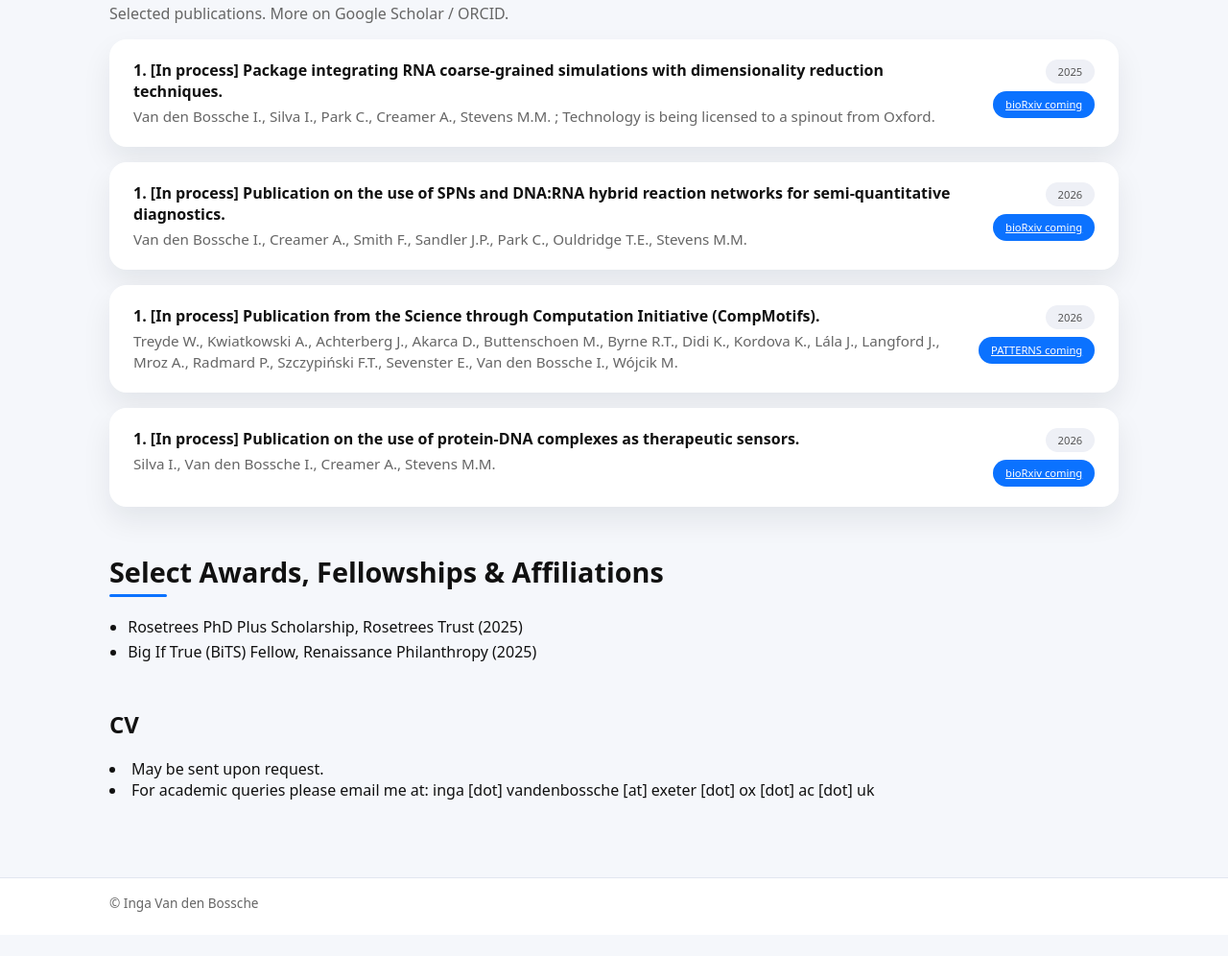
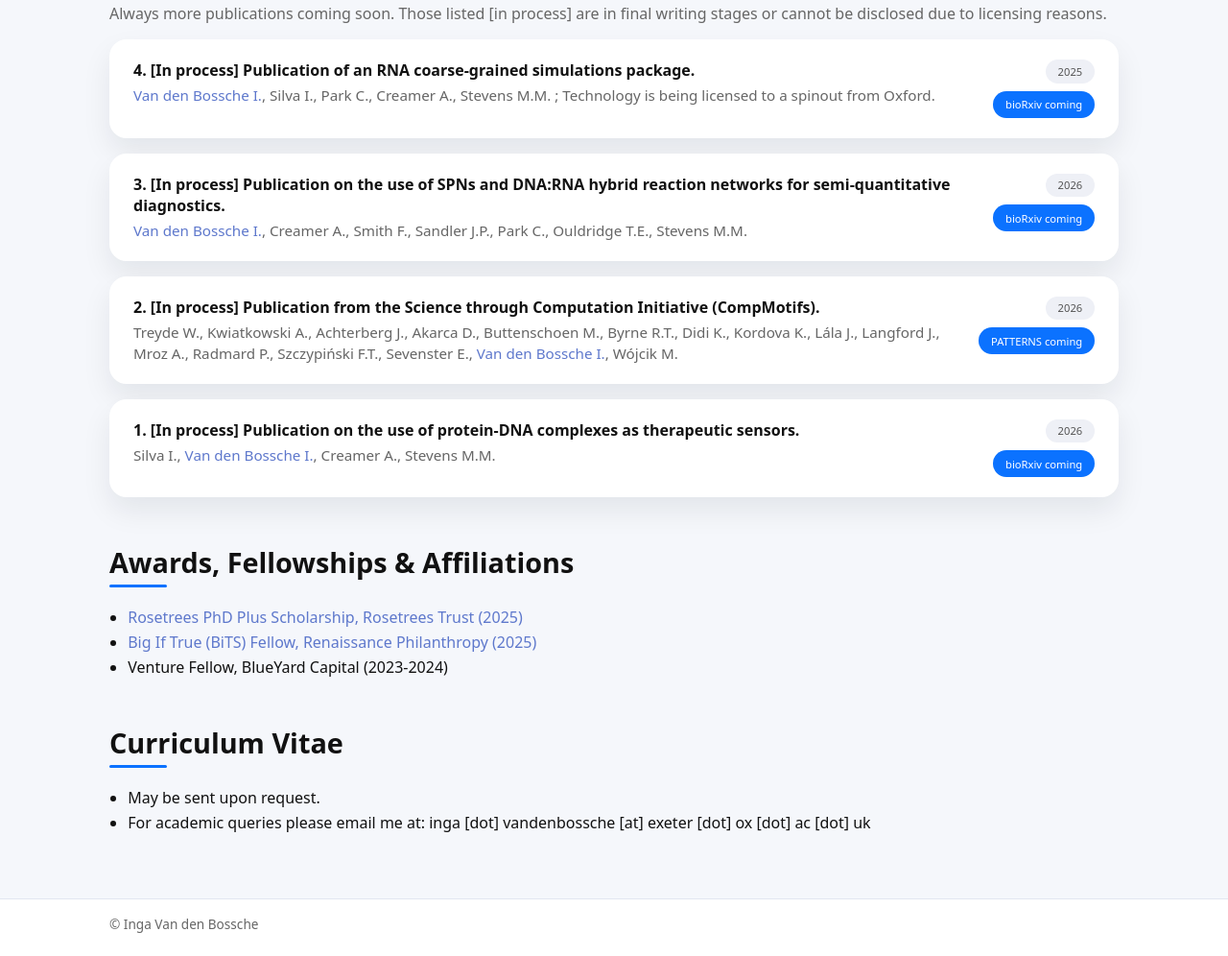
Before and after one commit to ilv18/ilv18.github.io, a plain HTML site: page index.html in a window 1280 px wide. Shown: the part 1378-2374 px from the top of the page at 96% size. Before the commit the page ends 2352 px from the top, so only its background shows below. Drawn offline with Linux system fonts and the light colour scheme.

Commit message:
links for scholarships

```diff
--- a/index.html
+++ b/index.html
@@ -17,9 +17,9 @@
         <a href="#blogs">Blogs</a>
         <a href="#papers">Publications</a>
         <a href="#awards">Awards</a>
-        <a href="#cv">CV</a>
+        <!-- <a href="#cv">CV</a> -->
         <a class="icon-link" href="https://www.linkedin.com/in/ingavandenbossche/" target="_blank"> <i class="fab fa-linkedin-in"></i> </a>
-        <a class="icon-link" href="https://substack.com/@ingavdbossche" target="_blank"> <img src="Images/substack.png" alt="Substack" class="icon-img"> </a>
+        <a class="icon-link substack-icon" href="https://substack.com/@ingavdbossche" target="_blank"> <img src="Images/substackGrey.png" alt="Substack" class="icon-img"></a>
         <a class="icon-link" href="https://github.com/ilv18" target="_blank">
           <i class="fab fa-github"></i>
         </a>
@@ -43,7 +43,7 @@
         </div>
         <div class="about-text">
           <p>
-            Hi, I'm Inga, a Rosetrees PhD Plus scholar, and BiTS (Big If True, Renaissance Philanthropies) fellow, completing my PhD in Bioengineering at the University of Oxford.
+            Hi, I'm Inga, a Rosetrees PhD Plus scholar, and BiTS (Big If True, Renaissance Philanthropies) fellow, currently completing my PhD in Bioengineering at the University of Oxford.
           </p>
           <p>
             Over the past few years I have explored the use of nucleic acid reaction networks for diagnostic and therapeutic applications alike.
@@ -208,17 +208,17 @@
         <div class="section-underline"></div>
       </div>
 
-      <p class="section-intro">Selected publications. More on Google Scholar / ORCID.</p>
+      <p class="section-intro">Always more publications coming soon. Those listed [in process] are in final writing stages or cannot be disclosed due to licensing reasons.</p>
 
       <div class="card-list">
         <article class="card paper-card">
           <div class="paper-content">
             <div class="paper-text">
               <div class="paper-authors">
-                1. [In process] Package integrating RNA coarse-grained simulations with dimensionality reduction techniques.
+                4. [In process] Publication of an RNA coarse-grained simulations package.
               </div>
               <a class="paper-title" href="" target="_blank">
-                Van den Bossche I., Silva I., Park C., Creamer A., Stevens M.M. ; Technology is being licensed to a spinout from Oxford.
+                <span class="me-author">Van den Bossche I.</span>, Silva I., Park C., Creamer A., Stevens M.M. ; Technology is being licensed to a spinout from Oxford.
               </a>
             </div>
 
@@ -235,10 +235,10 @@
           <div class="paper-content">
             <div class="paper-text">
               <div class="paper-authors">
-                1. [In process] Publication on the use of SPNs and DNA:RNA hybrid reaction networks for semi-quantitative diagnostics.
+                3. [In process] Publication on the use of SPNs and DNA:RNA hybrid reaction networks for semi-quantitative diagnostics.
               </div>
               <a class="paper-title" href="" target="_blank">
-                Van den Bossche I., Creamer A., Smith F., Sandler J.P., Park C., Ouldridge T.E., Stevens M.M.
+                <span class="me-author">Van den Bossche I.</span>, Creamer A., Smith F., Sandler J.P., Park C., Ouldridge T.E., Stevens M.M.
               </a>
             </div>
 
@@ -255,11 +255,11 @@
           <div class="paper-content">
             <div class="paper-text">
               <div class="paper-authors">
-                1. [In process] Publication from the Science through Computation Initiative (CompMotifs).
+                2. [In process] Publication from the Science through Computation Initiative (CompMotifs).
               </div>
               <a class="paper-title" href="" target="_blank">
                 Treyde W., Kwiatkowski A., Achterberg J., Akarca D., Buttenschoen M., Byrne R.T., Didi K., Kordova K., L&aacute;la J., Langford J., Mroz A., Radmard P.,
-                Szczypi&#324;ski F.T., Sevenster E., Van den Bossche I., W&oacute;jcik M.
+                Szczypi&#324;ski F.T., Sevenster E., <span class="me-author">Van den Bossche I.</span>, W&oacute;jcik M.
               </a>
             </div>
 
@@ -279,7 +279,7 @@
                 1. [In process] Publication on the use of protein-DNA complexes as therapeutic sensors.
               </div>
               <a class="paper-title" href="" target="_blank">
-                Silva I., Van den Bossche I., Creamer A., Stevens M.M.
+                Silva I., <span class="me-author">Van den Bossche I.</span>, Creamer A., Stevens M.M.
               </a>
             </div>
 
@@ -298,22 +298,35 @@
     <!-- AWARDS SECTION -->
     <section id="awards" class="section">
       <div class="section-header">
-        <h2 class="section-title">Select Awards, Fellowships & Affiliations</h2>
+        <h2 class="section-title">Awards, Fellowships & Affiliations</h2>
         <div class="section-underline"></div>
       </div>
 
       <ul class="simple-list">
-        <li>Rosetrees PhD Plus Scholarship, Rosetrees Trust (2025)</li>
-        <li>Big If True (BiTS) Fellow, Renaissance Philanthropy (2025)</li>
+        <li>
+          <a href="https://rosetrees.org.uk/phd-plus/" target="_blank">
+            Rosetrees PhD Plus Scholarship, Rosetrees Trust (2025)
+          </a>
+        </li>
+        <li>
+          <a href="https://www.renaissancephilanthropy.org/big-if-true-science-accelerator" target="_blank">
+            Big If True (BiTS) Fellow, Renaissance Philanthropy (2025)
+          </a>
+        </li>
+        <li>Venture Fellow, BlueYard Capital (2023-2024)</li>
       </ul>
     </section>
 
-    <section id="cv">
-      <h2>CV</h2>
-      <p>
+    <section id="cv" class="cv">
+      <div class="section-header">
+        <h2 class="section-title">Curriculum Vitae</h2>
+        <div class="section-underline"></div>
+      </div>
+
+      <ul class="simple-list">
         <li>May be sent upon request.</li>
         <li>For academic queries please email me at: inga [dot] vandenbossche [at] exeter [dot] ox [dot] ac [dot] uk</li>
-      </p>
+      </ul>
     </section>
   </main>
 
--- a/style.css
+++ b/style.css
@@ -69,13 +69,18 @@ body {
 }
 
 .site-nav a {
-  color: #6b21a8;  /* same purple tone from Font Awesome icons */
+  color: var(--text-muted);
   text-decoration: none;
   font-weight: 500;
 }
 
 .site-nav a:hover {
-  color: #4a148c;  /* a slightly darker purple on hover */
+  color: var(--accent); /* turns blue on hover — optional */
+}
+
+.site-nav a.active {
+  background: var(--accent);
+  color: #fff;
 }
 
 .nav-link {
@@ -94,6 +99,16 @@ body {
 .nav-link.active {
   background: var(--accent);
   color: #ffffff;
+}
+
+a {
+  color: #5E78CC;
+  text-decoration: none;
+}
+
+a:hover {
+  text-decoration: underline;
+  color: #5E78CC;   /* keep same color on hover */
 }
 
 /* Optional simple icon style */
@@ -449,6 +464,21 @@ p {
   color: var(--text-muted);
 }
 
+/* Substack icon: swap PNG on hover */
+.substack-icon .icon-img {
+  content: url("Images/substackGrey.png");
+  transition: 0.15s ease;
+}
+
+.substack-icon:hover .icon-img {
+  content: url("Images/substackBlue.png");
+}
+
+.me-author {
+  color: #5E78CC;      /* slightly darker blue-grey 3a3f52 6f7DB5 4D70D6 */
+  font-weight: 500;    /* subtle emphasis */
+}
+
 /* ---------- Responsive tweaks ---------- */
 
 @media (max-width: 800px) {
```
Also changed, not shown: Images/substackBlue.png (added), Images/substackGrey.png (added).
